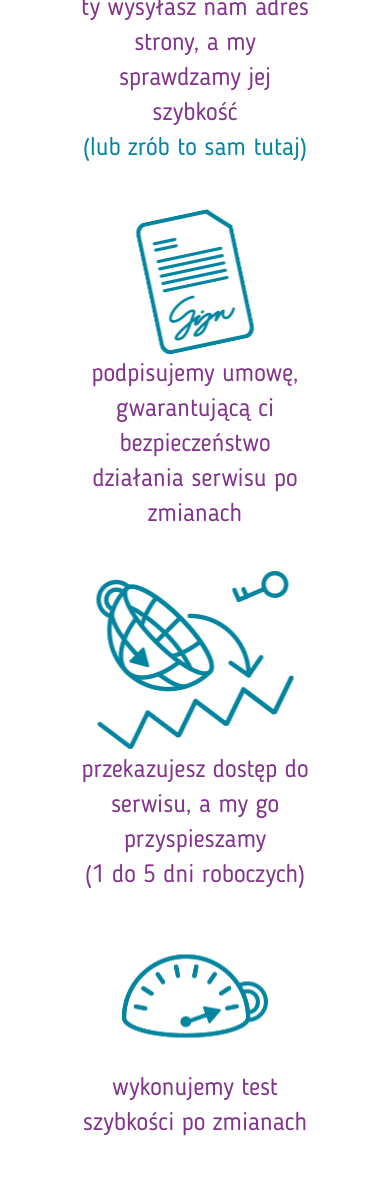
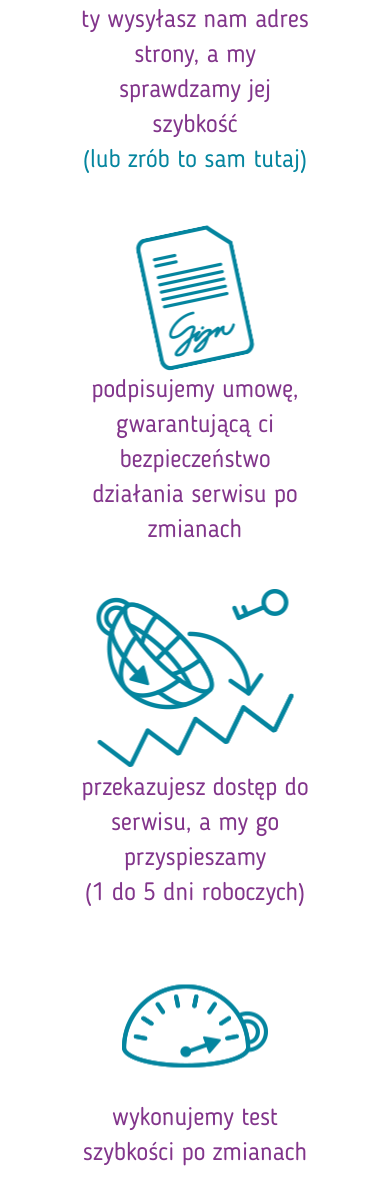
Before and after one commit to bartoszlokaj/Webspresso-Landing-Page, a website: page index.html in a window 390 px wide. Shown: the part 1124-2324 px from the top of the page. Drawn offline with Linux system fonts and the light colour scheme; a web font is replaced by a local one.

Commit message:
card position responsive

```diff
--- a/index.html
+++ b/index.html
@@ -165,8 +165,8 @@
             </figcaption>
           </div>
 
-          <div class="about-icon">
-            <figure class="about-icon__img-box">
+          <div class="about-icon about-icon--5">
+            <figure class="about-icon__img-box  about-icon__img-box--5">
               <img
                 src="img/section_about/about-section-icon-5.png"
                 class="about-icon__img"
--- a/sass/components/_card.scss
+++ b/sass/components/_card.scss
@@ -6,15 +6,19 @@
   position: relative;
   font-size: 25px;
 
+  @include respond(phablet) {
+    margin-bottom: 3rem;
+  }
+
   &--1 {
     @include respond(phablet) {
-      margin-bottom: 3rem;
+      padding: 2rem 0;
     }
   }
 
   &--2 {
     @include respond(phablet) {
-      margin-bottom: 4rem;
+      padding: 2.6rem 0;
     }
   }
 
@@ -67,6 +71,12 @@
     @include respond(phablet) {
       width: unset;
     }
+
+    &--5 {
+      @include respond(tab-port) {
+        margin-bottom: 3rem;
+      }
+    }
   }
 
   &__img {
@@ -99,16 +109,28 @@
     }
   }
 
-  &--3 {
+  &--4 {
     @include respond(tab-port) {
-      margin-top: 1rem;
+      height: 43rem;
+      padding: 2rem 0;
     }
   }
 
-  &--4 {
+  &--5 {
     @include respond(tab-port) {
-      margin-top: -2rem;
-      margin-bottom: -5rem;
+      padding: 3.5rem 0;
+    }
+  }
+
+  &--last {
+    @include respond(tab-port) {
+      padding: 2rem 0;
+    }
+  }
+
+  &--3 {
+    @include respond(tab-port) {
+      padding: 5rem 0;
     }
   }
 }
```
Also changed, not shown: css/style.css.
